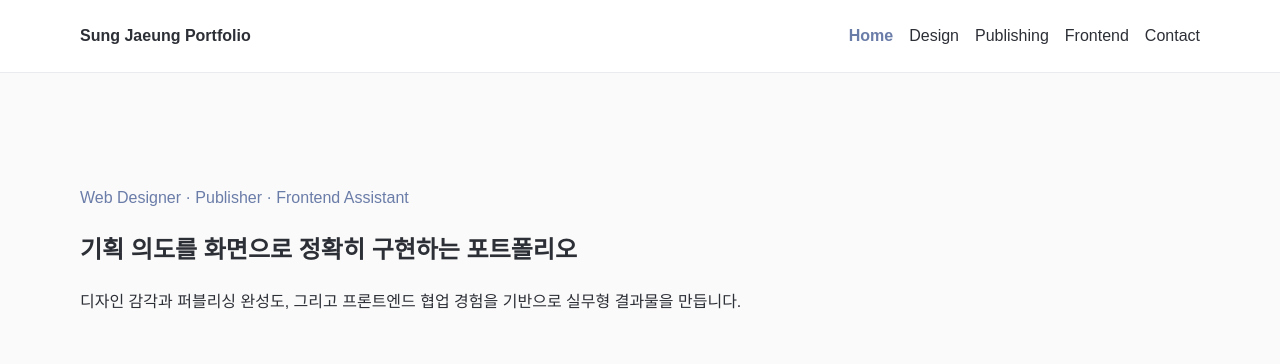
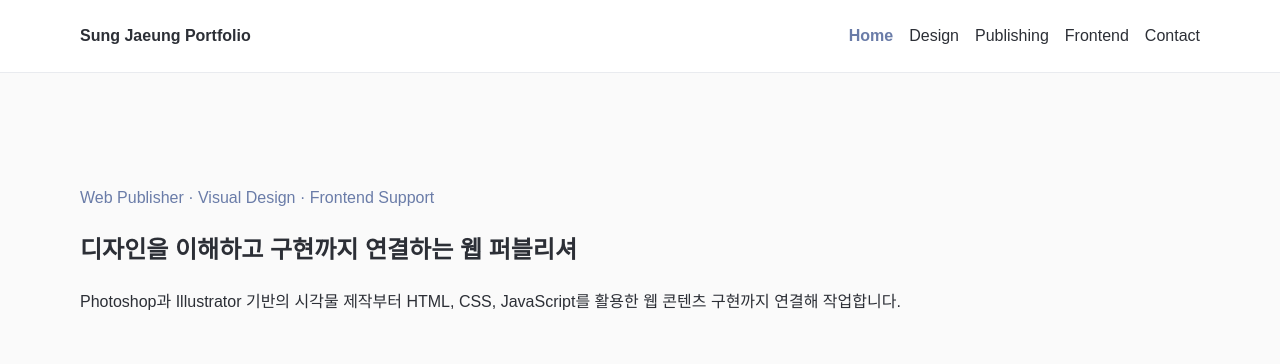
Before and after one commit to Songjaeung0/upgraded-fun, a React (Vite) app: page / in a window 1280 px wide. Shown: the top 364 px of the page. Built offline with nearby package versions, Linux system fonts and the light colour scheme.

Commit message:
content: refine home hero copy

```diff
--- a/src/pages/HomePage.tsx
+++ b/src/pages/HomePage.tsx
@@ -5,11 +5,10 @@ function HomePage() {
   return (
     <>
       <section className="hero section">
-        <p className="hero__label">Web Designer · Publisher · Frontend Assistant</p>
-        <h1>기획 의도를 화면으로 정확히 구현하는 포트폴리오</h1>
+        <p className="hero__label">Web Publisher · Visual Design · Frontend Support</p>
+        <h1>디자인을 이해하고 구현까지 연결하는 웹 퍼블리셔</h1>
         <p>
-          디자인 감각과 퍼블리싱 완성도, 그리고 프론트엔드 협업 경험을 기반으로 실무형 결과물을
-          만듭니다.
+          Photoshop과 Illustrator 기반의 시각물 제작부터 HTML, CSS, JavaScript를 활용한 웹 콘텐츠 구현까지 연결해 작업합니다.
         </p>
       </section>
       <ProjectGrid projects={projects} title="Selected Works" />
```
